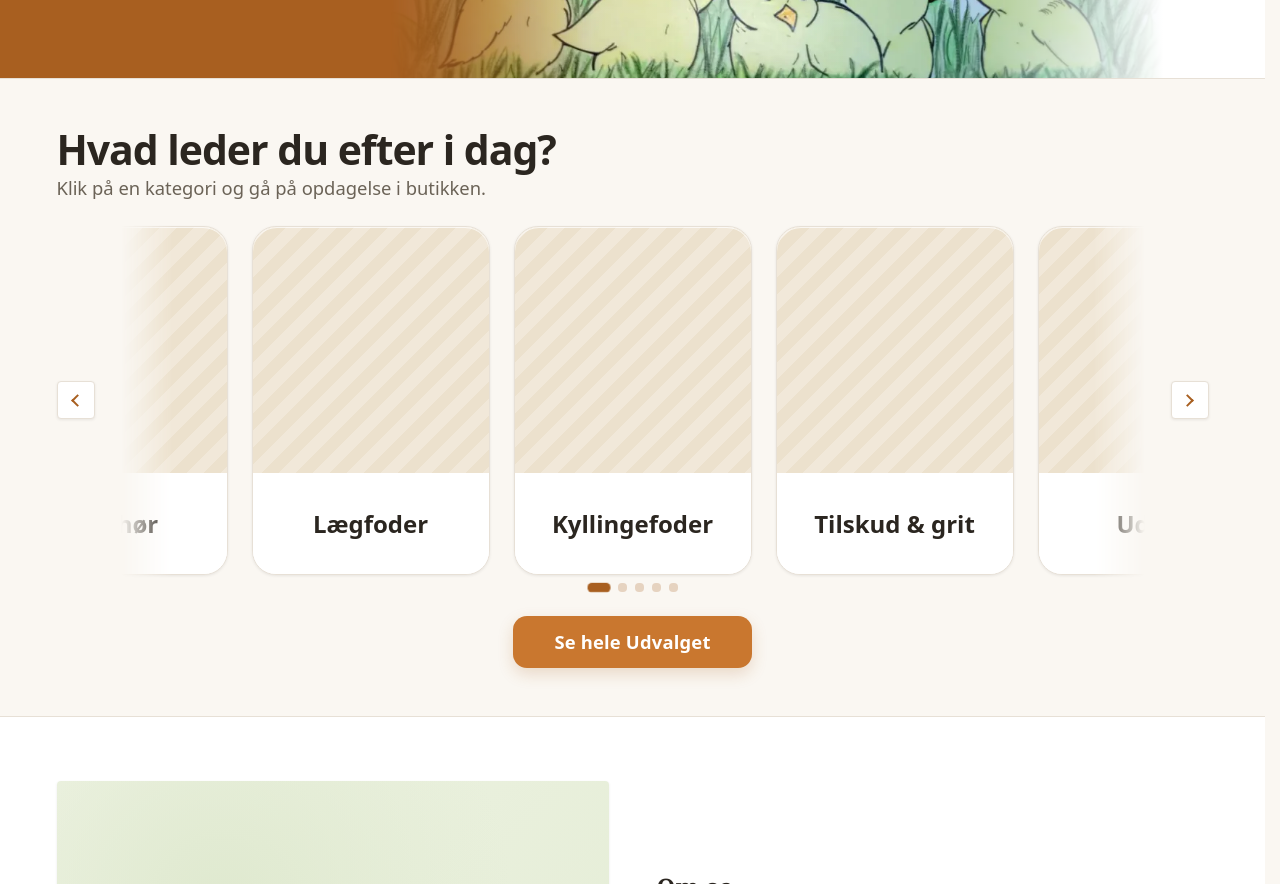
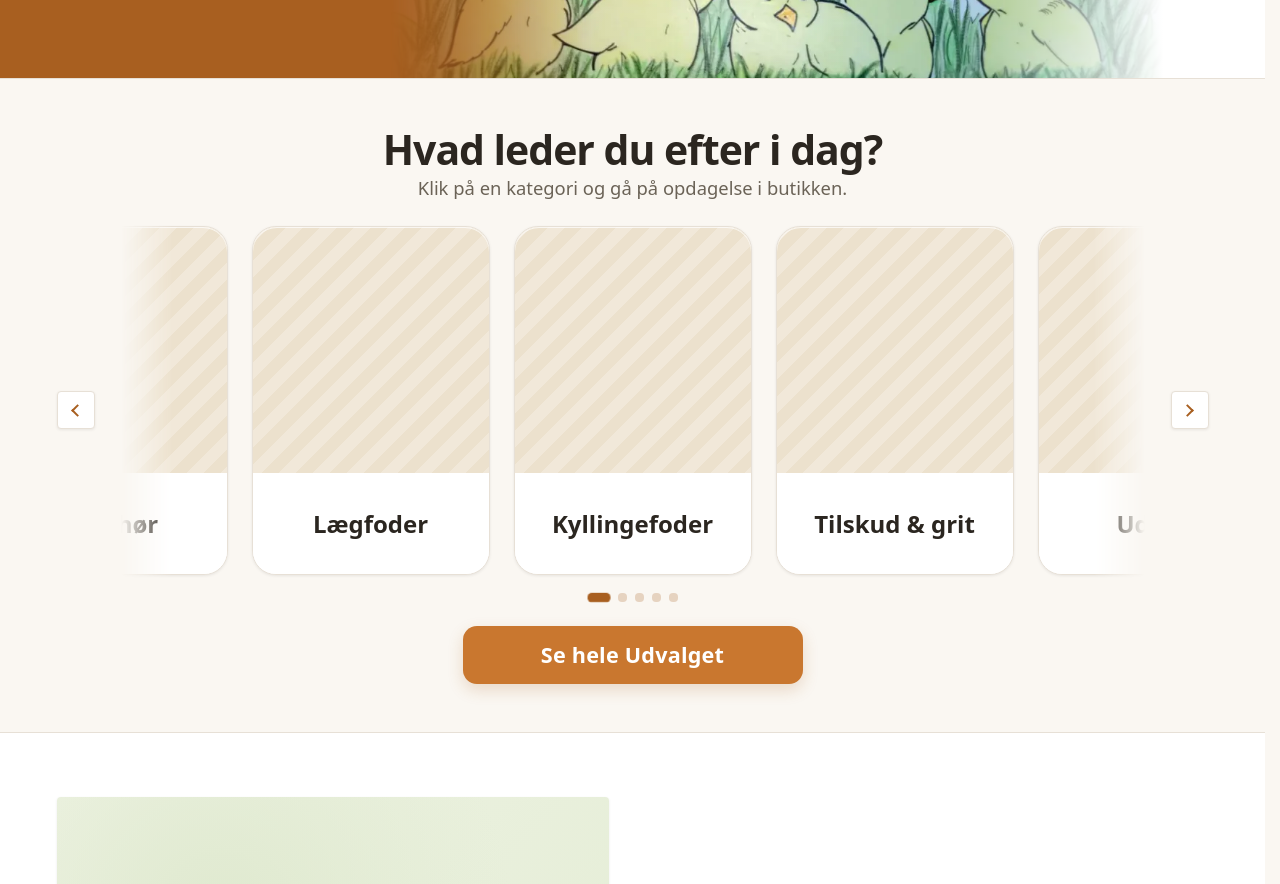
Before and after one commit to Bean-Machinie/Hoens-og-Foder-hjemmeside, a React (Vite) app: page / in a window 1280 px wide. Shown: the part 580-1464 px from the top of the page. Built offline with nearby package versions, Linux system fonts and the light colour scheme.

Commit message:
Center catalogue header and refine carousel controls

```diff
--- a/src/pages/home/sections/CatalogueSection.module.css
+++ b/src/pages/home/sections/CatalogueSection.module.css
@@ -8,6 +8,8 @@
 
 .header {
   max-width: 720px;
+  margin-inline: auto;
+  text-align: center;
 }
 
 .header h2 {
@@ -50,7 +52,6 @@
 .control:hover {
   color: var(--color-primary);
   box-shadow: var(--shadow-hover);
-  transform: scale(1.04);
 }
 
 .previous {
@@ -59,7 +60,7 @@
 }
 
 .previous:hover {
-  transform: translateY(-50%) scale(1.04);
+  transform: translateY(-50%);
 }
 
 .next {
@@ -68,7 +69,7 @@
 }
 
 .next:hover {
-  transform: translateY(-50%) scale(1.04);
+  transform: translateY(-50%);
 }
 
 .control span {
@@ -90,8 +91,10 @@
 
 .carousel {
   overflow: hidden;
-  margin-block: -28px;
-  padding-block: 28px;
+  margin-block: -32px -52px;
+  padding-block: 32px 52px;
+  cursor: grab;
+  user-select: none;
   -webkit-mask-image: linear-gradient(
     90deg,
     transparent 0,
@@ -106,6 +109,10 @@
     #000 95%,
     transparent 100%
   );
+}
+
+.carousel:active {
+  cursor: grabbing;
 }
 
 .track {
@@ -189,15 +196,16 @@
   flex-direction: column;
   align-items: center;
   gap: var(--space-4);
-  margin-top: var(--space-2);
+  margin-top: 1.125rem;
 }
 
 .footer > a {
-  min-height: 52px;
-  padding-inline: clamp(1.75rem, 4vw, 2.5rem);
+  min-width: clamp(280px, 28vw, 340px);
+  min-height: 58px;
+  padding-inline: clamp(2.5rem, 5vw, 3.75rem);
   border-radius: 14px;
   box-shadow: 0 6px 16px rgba(168, 95, 32, 0.2);
-  font-size: clamp(1rem, 1.6vw, 1.15rem);
+  font-size: clamp(1.15rem, 1.9vw, 1.35rem);
   font-weight: 750;
   transition:
     background-color 220ms ease,
```
